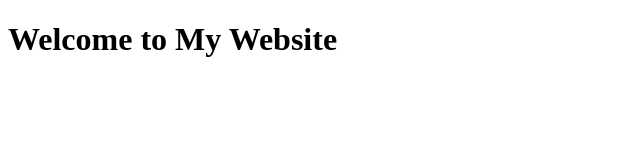
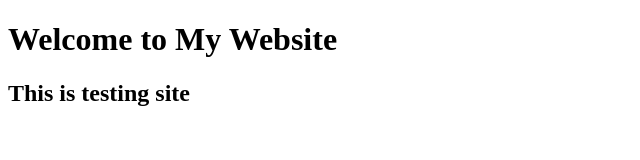
Before and after one commit to yashparmar04/Assignments_DevOps, a plain HTML site: page index.html in a window 1280 px wide. Shown: the whole page, without its empty margins (0-640 px from the left). Drawn offline with Linux system fonts and the light colour scheme.

Commit message:
testing file is changed

```diff
--- a/index.html
+++ b/index.html
@@ -6,6 +6,7 @@
 <body>
     <header>
         <h1>Welcome to My Website</h1>
+	<h2>This is testing site</h2>
     </header>
 </body>
 </html>
```
Also changed, not shown: 1 other file.
